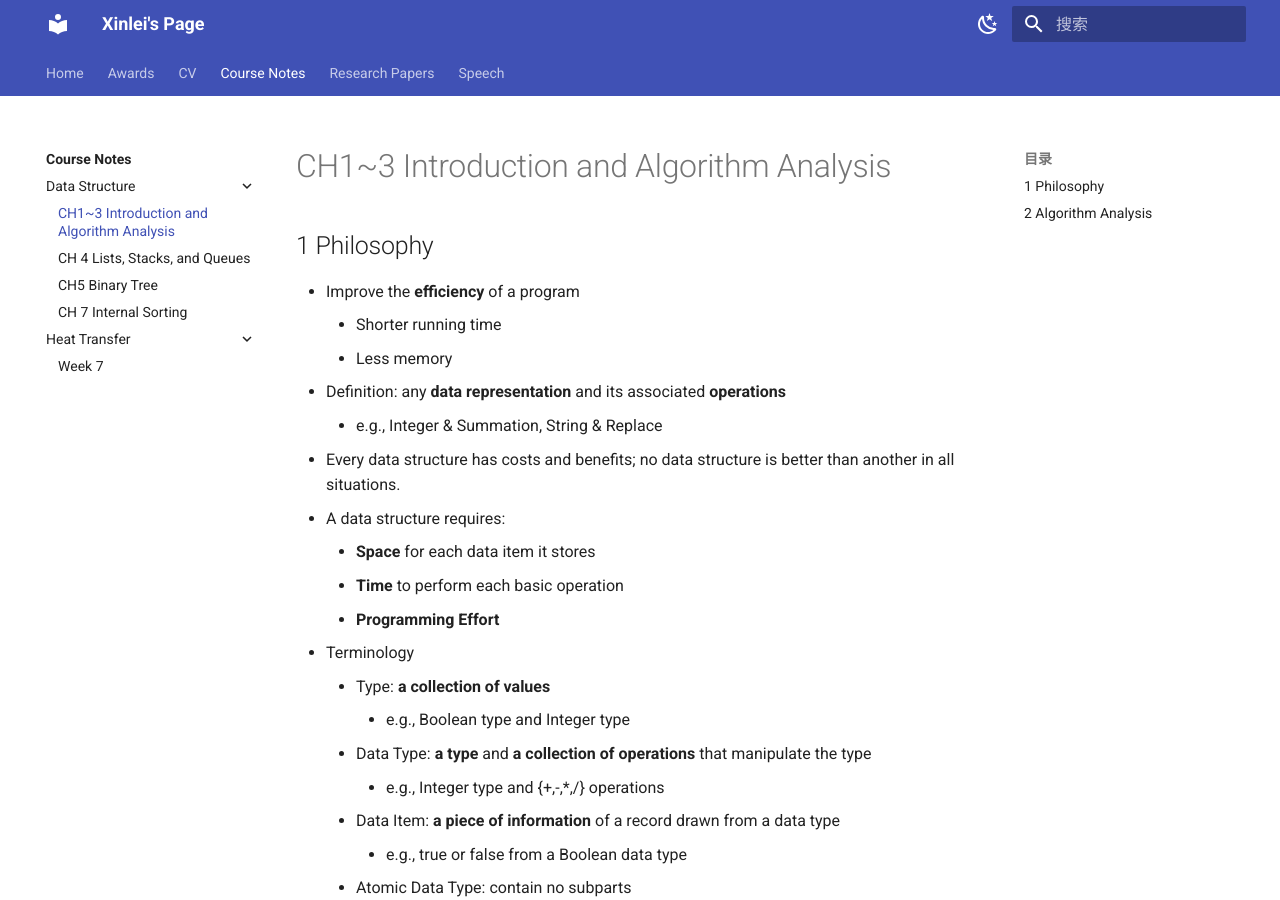
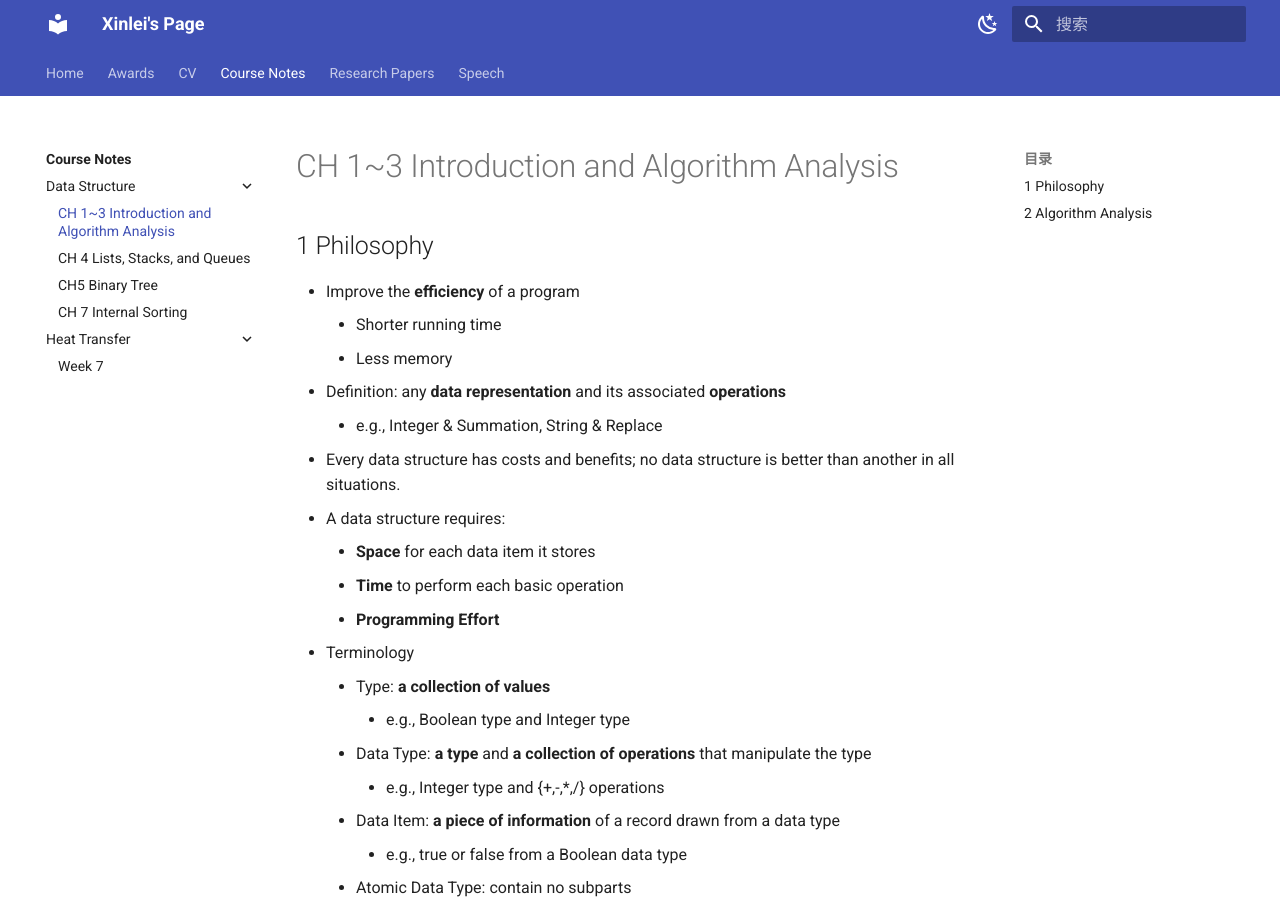
Before and after one commit to GuanQinG-GitHub/personal-website, an MkDocs documentation site: the page built from docs/Course_Notes/Data_Structure/CH_1~3_Introduction_and_Algorithm_Analysis.md, in a window 1280 px wide and 900 px high. Built offline with MkDocs 1.6.1 and Material for MkDocs 9.7.7, drawn with Linux system fonts in a browser that asks for light colours.

Commit message:
Update CH_1~3_Introduction_and_Algorithm_Analysis.md

```diff
--- a/docs/Course_Notes/Data_Structure/CH_1~3_Introduction_and_Algorithm_Analysis.md
+++ b/docs/Course_Notes/Data_Structure/CH_1~3_Introduction_and_Algorithm_Analysis.md
@@ -1,4 +1,4 @@
-# CH1~3 Introduction and Algorithm Analysis
+# CH 1~3 Introduction and Algorithm Analysis
 
 ## 1 Philosophy
 - Improve the **efficiency** of a program
```
